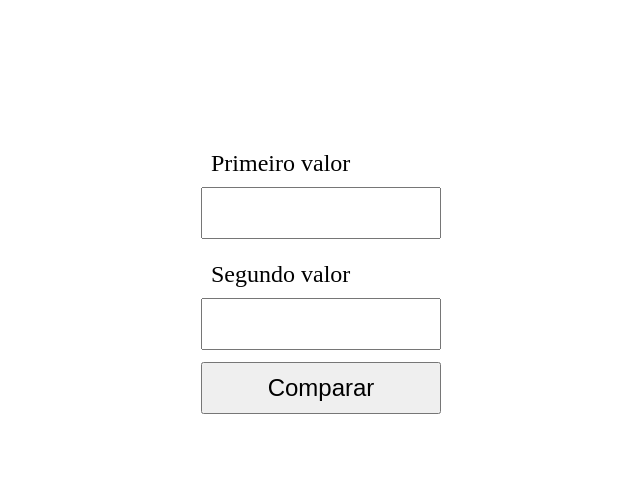
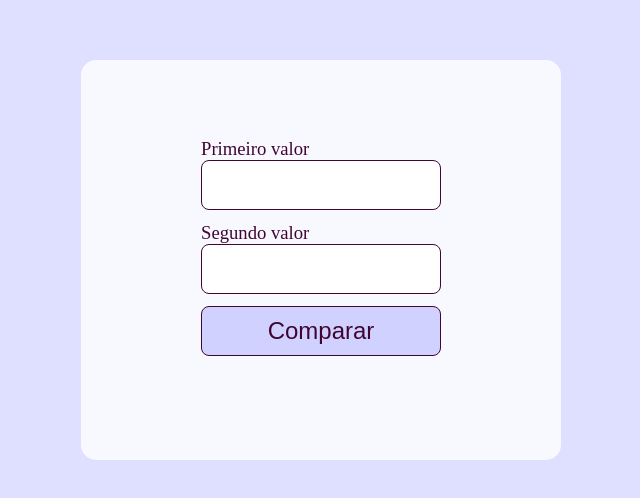
Before and after one commit to monitzz/curso_ebac_frontend, a plain HTML site: page index.html in a window 1280 px wide. Shown: the part 180-678 px from the top of the page, without its empty margins (319-959 px from the left). Drawn offline with Linux system fonts and the light colour scheme.

Commit message:
Finished page styles

```diff
--- a/main.css
+++ b/main.css
@@ -2,25 +2,62 @@
   box-sizing: border-box;
   margin: 0;
   padding: 0;
+  color: #400632;
+}
+
+body {
+  background-color: #dfdfff;
 }
 
 main {
-  width: 1280px;
-  margin: 0 auto;
+  width: 30em;
+  height: 25em;
+  margin: 15em auto;
+  background-color: #f8f8ff;
+  border-radius: 15px;
+  padding: 30px;
+  display: block;
 }
 
 form {
   display: flex;
   flex-direction: column;
   width: 15em;
-  margin: 20em auto;
+  margin: 3em auto;
 }
 
-form * {
+form input,
+form button {
   padding: 10px;
   font-size: 18pt;
+  border-radius: 8px;
+  border: solid 1px #400632;
+}
+
+button {
+  background-color: #d1d1ff;
 }
 
 input {
   margin-bottom: 0.5em;
+  text-align: center;
 }
+
+input::webkit-outer-spin-button,
+input::webkit-inner-spin-button {
+  -webkit-appearance: none;
+  margin: 0;
+}
+
+input[type=number] {
+  -moz-appearance: textfield;
+}
+
+form p {
+  font-size: 14pt;
+}
+
+main > p {
+  text-align: center;
+  font-size: 14pt;
+}
```
